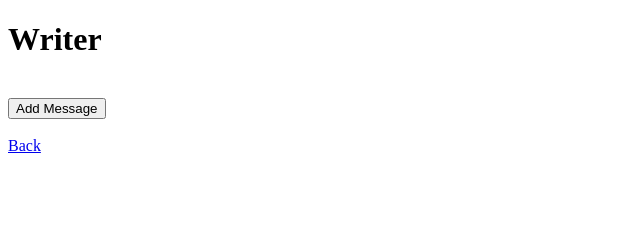
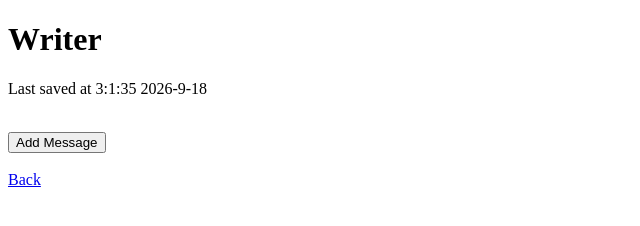
Before and after one commit to Kama-1/comp4537_lab02, a website with bundled scripts: page html/writer.html in a window 1280 px wide. Shown: the whole page, without its empty margins (0-640 px from the left). Built offline with nearby package versions, Linux system fonts and the light colour scheme.

Commit message:
added timer

```diff
--- a/html/writer.html
+++ b/html/writer.html
@@ -9,6 +9,7 @@
 </head>
 <body>
 <h1>Writer</h1>
+<p id="last-save"></p>
 <div id="message-group">
     <div id="message-list"></div>
     <div id="delete-list"></div>
--- a/js/writer.js
+++ b/js/writer.js
@@ -102,7 +102,15 @@ class Writer {
             for (const message of this.messages) {
                 this.storageManager.saveData(message.id, message.text);
             }
+            document.getElementById('last-save').innerHTML = `Last saved at ${this.getCurrentTime()}`;
         }, intervalSeconds * MILLISECONDS);
+    }
+
+    getCurrentTime() {
+        const date = new Date();
+        const currentTime = `${date.getHours()}:${date.getMinutes()}:${date.getSeconds()}
+        ${date.getFullYear()}-${date.getMonth() + 1}-${date.getDate()}`;
+        return currentTime;
     }
 
 }
```
